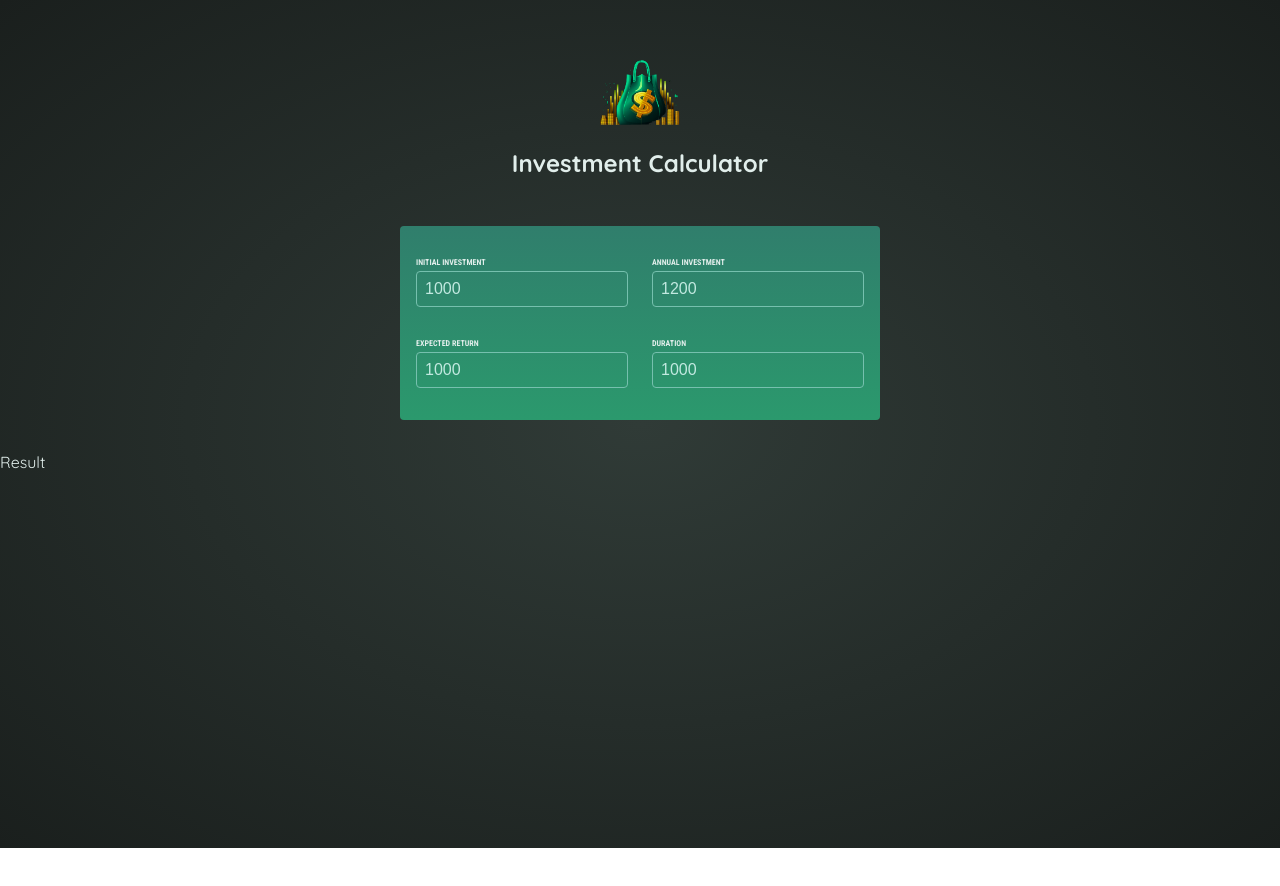
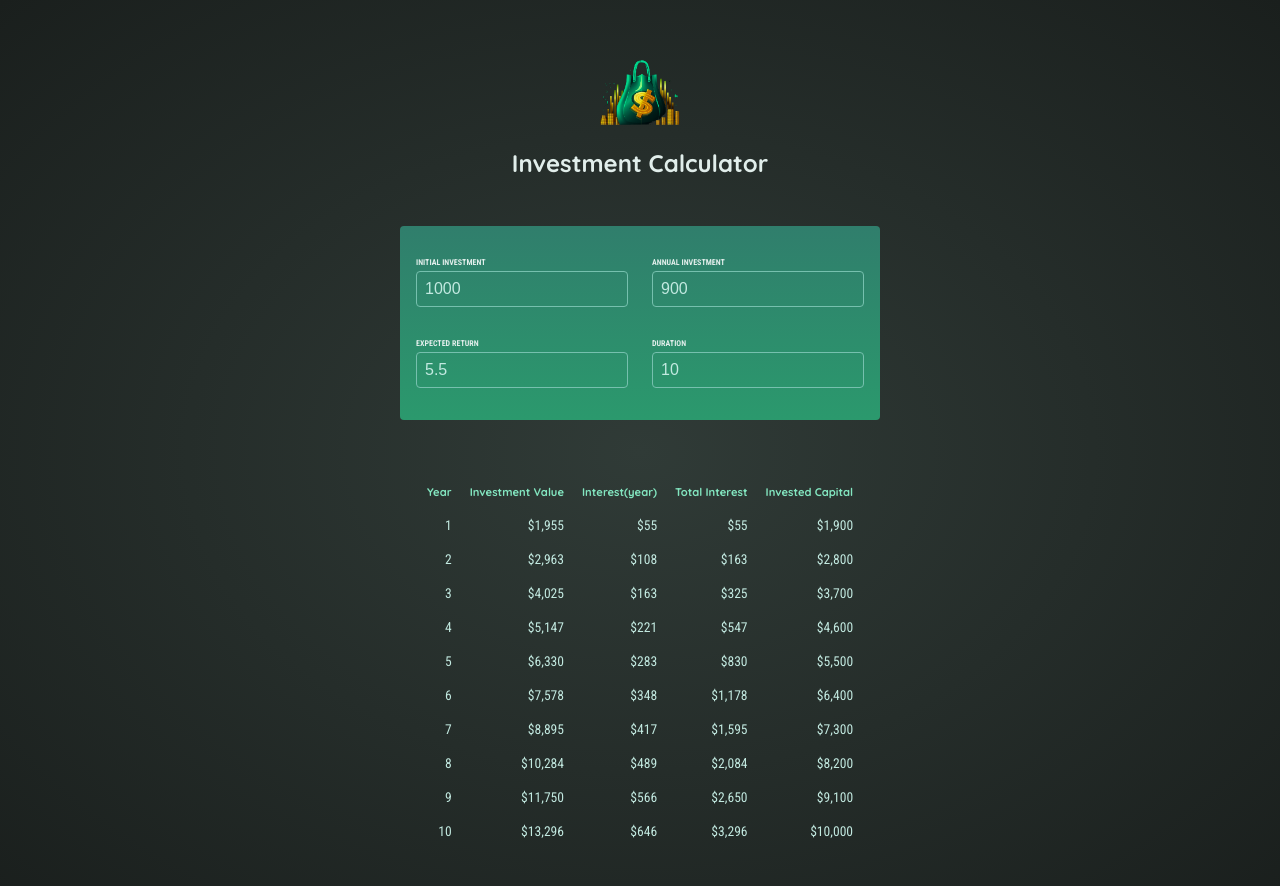
Before and after one commit to pguto4real/investment-calculator, a React (Vite) app: page / in a window 1280 px wide. Shown: the top 886 px of the page. Before the commit the page ends 848 px from the top, so only its background shows below. Built offline with nearby package versions, Linux system fonts and the light colour scheme.

Commit message:
outputting results

```diff
--- a/src/App.jsx
+++ b/src/App.jsx
@@ -13,14 +13,14 @@ function App() {
     annualInvestment: {
       label: "annual Investment",
       name: "annualInvestment",
-      initialValue: 1200,
+      initialValue: 900,
     },
     expectedReturn: {
       label: "expected Return",
       name: "expectedReturn",
-      initialValue: 1000,
+      initialValue: 5.5,
     },
-    duration: { label: "duration", name: "duration", initialValue: 1000 },
+    duration: { label: "duration", name: "duration", initialValue: 10 },
   });
 
   const handleInputChange = (name, value) => {
--- a/src/components/Result.jsx
+++ b/src/components/Result.jsx
@@ -1,5 +1,5 @@
 import React from "react";
-import {calculateInvestmentResults} from '../util/investment.js'
+import { calculateInvestmentResults, formatter } from "../util/investment.js";
 const Result = ({ inputs }) => {
   console.log(inputs);
   const initialInvestment = +inputs.initialInvestment.initialValue;
@@ -14,11 +14,45 @@ const Result = ({ inputs }) => {
     duration,
   };
 
-  console.log(userInput);
+  const investmentResults = calculateInvestmentResults(userInput);
+  const initialInvestmentData =
+    investmentResults[0].valueEndOfYear -
+    investmentResults[0].interest -
+    investmentResults[0].annualInvestment;
+  console.log(investmentResults);
+  return (
+    <table id="result">
+      <thead>
+        <tr>
+          <th>Year</th>
+          <th>Investment Value</th>
+          <th>Interest(year)</th>
+          <th>Total Interest</th>
+          <th>Invested Capital</th>
+        </tr>
+      </thead>
+      <tbody>
+        {investmentResults.map((yearData) => {
+          const totalInterest =
+            yearData.valueEndOfYear -
+            yearData.annualInvestment * yearData.year -
+            initialInvestmentData;
 
-  const investmentResults = calculateInvestmentResults(userInput)
-  console.log(investmentResults)
-  return <div>Result</div>;
+          const totalAmountInvested = yearData.valueEndOfYear - totalInterest;
+          return (
+            <tr key={yearData.year}>
+              <td>{yearData.year}</td>
+            <td>{formatter.format(yearData.valueEndOfYear)}</td>
+            <td>{formatter.format(yearData.interest)}</td>
+            <td>{formatter.format(totalInterest)}</td>
+            <td>{formatter.format(totalAmountInvested)}</td>
+
+            </tr>
+          );
+        })}
+      </tbody>
+    </table>
+  );
 };
 
 export default Result;
```
